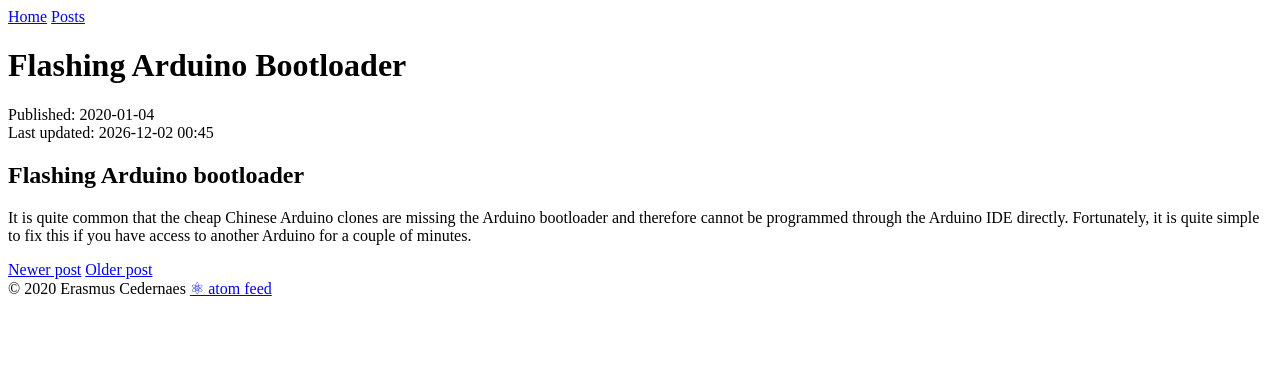
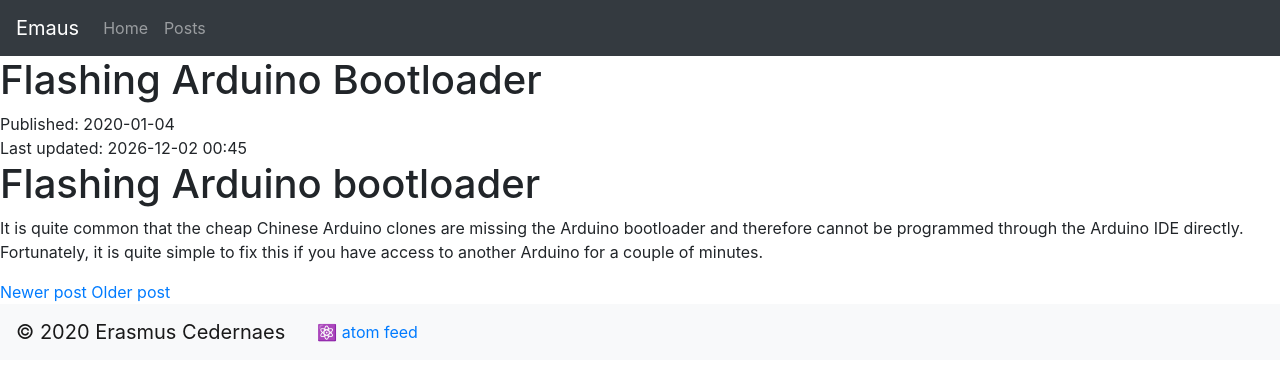
Before and after one commit to emanuelen5/emanuelen5.github.io, a Jekyll site: the page built from site/_posts/2020-01-04-flashing-arduino-bootloader.md, in a window 1280 px wide. Shown: the top 381 px of the page. Built offline with Jekyll 4.4.1, drawn with Linux system fonts in a browser that asks for light colours.

Commit message:
Adding some Bootstrap layout

```diff
--- a/site/_layouts/shell.html
+++ b/site/_layouts/shell.html
@@ -2,19 +2,40 @@
 <html lang="en">
     <head>
         <meta charset="utf-8">
+		<meta name="viewport" content="width=device-width, initial-scale=1, shrink-to-fit=no">
         <title>{{ page.title }}</title>
         <link rel="stylesheet" href="/css/style.css">
         <link rel="stylesheet" href="/css/default.css">
+		<!-- Bootstrap CSS -->
+		<link rel="stylesheet" href="https://stackpath.bootstrapcdn.com/bootstrap/4.4.1/css/bootstrap.min.css" integrity="sha384-Vkoo8x4CGsO3+Hhxv8T/Q5PaXtkKtu6ug5TOeNV6gBiFeWPGFN9MuhOf23Q9Ifjh" crossorigin="anonymous">
     </head>
     <body>
-        <nav>
-            <a href="/">Home</a>
-            <a href="/posts/">Posts</a>
-        </nav>
+		<nav class="navbar navbar-expand-lg navbar-dark bg-dark">
+			<div class="navbar-brand">Emaus</div>
+			<div class="collapse navbar-collapse" id="navbarNav">
+				<ul class="navbar-nav">
+					<li class="nav-item">
+					  <a class="nav-link" href="/">Home</a>
+					</li>
+					<li class="nav-item">
+					  <a class="nav-link" href="/posts/">Posts</a>
+					</li>
+				</ul>
+			</div>
+		</nav>
     </body>
         {{ content }}
     <footer>
-        &copy; {{site.time | date: "%Y" }} Erasmus Cedernaes
-		<a href="/atom.xml">⚛ atom feed</a>
+		<nav class="navbar navbar-expand-lg navbar-light bg-light">
+			<div class="navbar-brand">&copy; {{site.time | date: "%Y" }} Erasmus Cedernaes</div>
+			<a class="nav-link" href="/atom.xml">⚛ atom feed</a>
+		</nav>
+		<script>
+			for (h of document.getElementsByClassName("nav-link")) {
+				if (new URL(h.href).pathname == "{{ page.url }}") {
+					h.classList.add("active");
+				}
+			}
+		</script>
     </footer>
 </html>
```
